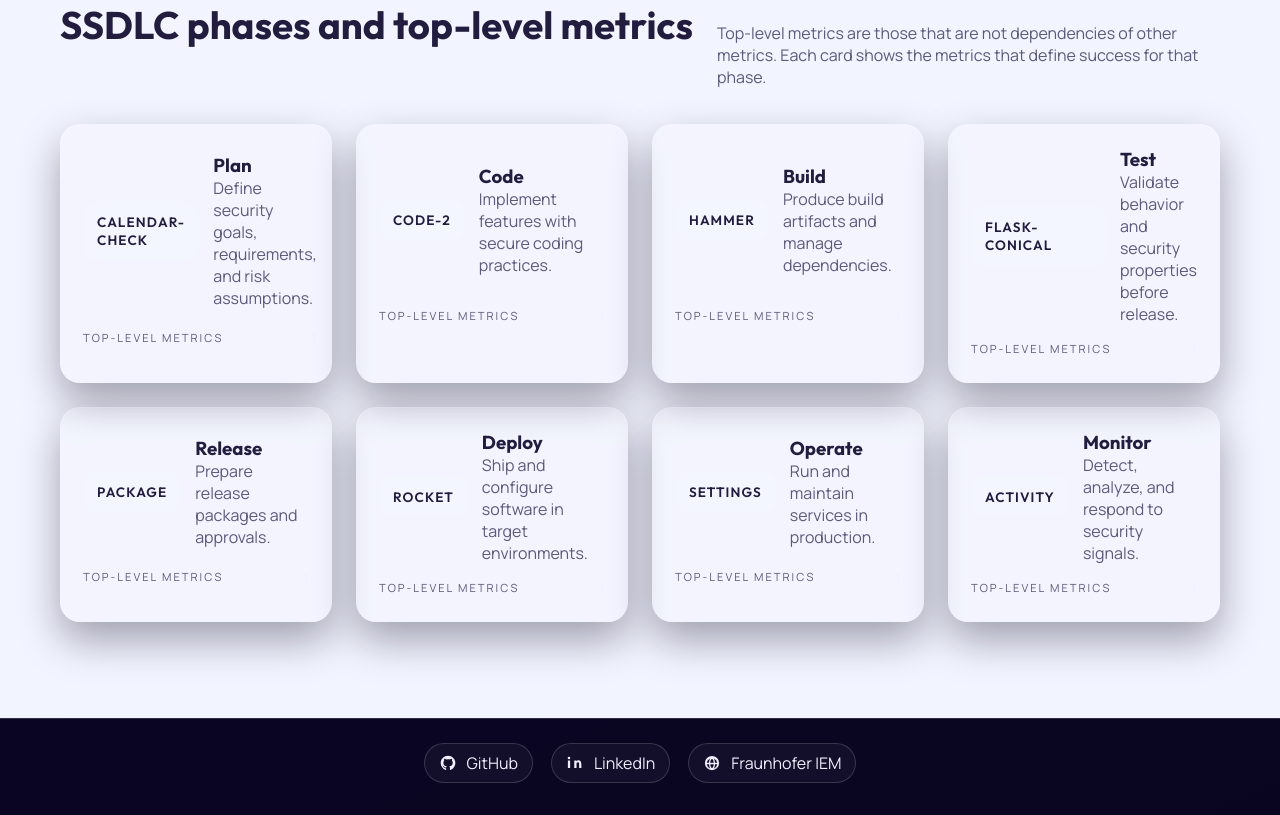
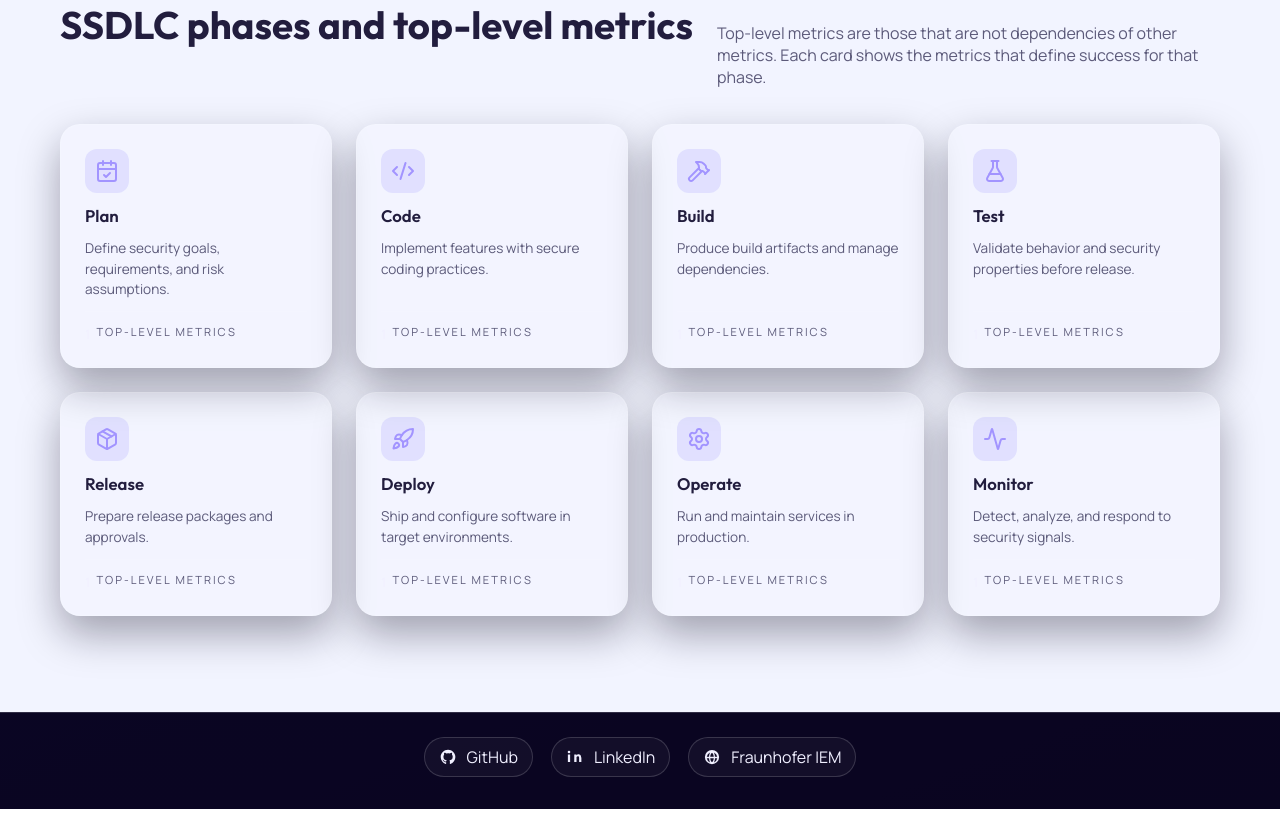
Before and after one commit to janniclas/metric-catalogue, a Vue app: page / in a window 1280 px wide. Shown: the part 840-1655 px from the top of the page. Built offline with nearby package versions, Linux system fonts and the light colour scheme.

Commit message:
update OverviewView layout and functionality, add lucide-vue-next for phase icons, and refine phase card styling

```diff
--- a/package.json
+++ b/package.json
@@ -15,6 +15,7 @@
   "dependencies": {
     "dompurify": "3.3.1",
     "gray-matter": "4.0.3",
+    "lucide-vue-next": "0.575.0",
     "marked": "17.0.3",
     "vue": "3.5.29",
     "vue-router": "5.0.3"
--- a/src/style.css
+++ b/src/style.css
@@ -526,9 +526,10 @@ button.ghost:hover,
   background: rgba(255, 255, 255, 0.08);
   border-radius: var(--radius-md);
   border: 1px solid rgba(255, 255, 255, 0.12);
-  padding: 22px;
-  display: grid;
-  gap: 16px;
+  padding: 24px;
+  display: flex;
+  flex-direction: column;
+  gap: 12px;
   box-shadow: 0 18px 40px rgba(8, 5, 26, 0.35);
   animation: rise 0.6s ease forwards;
   animation-delay: calc(var(--delay) * 90ms);
@@ -549,29 +550,41 @@ button.ghost:hover,
   background: rgba(255, 255, 255, 0.12);
 }
 
-.phase-card__header {
-  display: grid;
-  grid-template-columns: auto 1fr;
-  gap: 14px;
+.phase-card__icon {
+  display: flex;
   align-items: center;
+  justify-content: center;
+  width: 44px;
+  height: 44px;
+  border-radius: 12px;
+  background: rgba(122, 107, 255, 0.15);
+  color: rgba(162, 148, 255, 1);
+  flex-shrink: 0;
 }
 
-.phase-card__icon {
-  background: rgba(255, 255, 255, 0.1);
-  border-radius: 16px;
-  padding: 12px 14px;
-  font-family: "Outfit", sans-serif;
+.phase-card__title {
+  font-size: 1.05rem;
   font-weight: 600;
+  margin: 0;
+}
+
+.phase-card__desc {
   font-size: 0.85rem;
-  text-transform: uppercase;
-  letter-spacing: 0.08em;
+  color: var(--ink-muted);
+  line-height: 1.5;
+  margin: 0;
+  flex: 1;
 }
 
 .phase-card__meta {
   display: flex;
-  justify-content: space-between;
-  font-size: 0.85rem;
+  align-items: center;
+  gap: 6px;
+  font-size: 0.8rem;
   color: var(--ink-muted);
+  margin-top: auto;
+  padding-top: 12px;
+  border-top: 1px solid rgba(255, 255, 255, 0.08);
 }
 
 .meta-label {
--- a/src/views/OverviewView.vue
+++ b/src/views/OverviewView.vue
@@ -4,6 +4,28 @@ import { useMetricsCatalogue } from "../lib/useMetricsCatalogue";
 import { getProposeMetricUrl } from "../lib/proposeMetric";
 import type { Metric } from "../lib/metrics";
 import iconUrl from "../assets/SPHA_Icon.svg";
+import {
+  CalendarCheck,
+  Code2,
+  Hammer,
+  FlaskConical,
+  Package,
+  Rocket,
+  Settings,
+  Activity,
+} from "lucide-vue-next";
+import type { Component } from "vue";
+
+const iconMap: Record<string, Component> = {
+  "calendar-check": CalendarCheck,
+  "code-2": Code2,
+  hammer: Hammer,
+  "flask-conical": FlaskConical,
+  package: Package,
+  rocket: Rocket,
+  settings: Settings,
+  activity: Activity,
+};
 
 const { phases, metrics, loading, error, formattedUpdatedAt } = useMetricsCatalogue();
 const proposeMetricUrl = getProposeMetricUrl();
@@ -104,17 +126,14 @@ const topLevelByPhase = computed(() => {
             :style="{ '--delay': index }"
             :to="`/metrics?phase=${phase.id}`"
           >
-            <header class="phase-card__header">
-              <div class="phase-card__icon">{{ phase.icon }}</div>
-              <div>
-                <h3>{{ phase.name }}</h3>
-                <p>{{ phase.description }}</p>
-              </div>
-            </header>
-
+            <div class="phase-card__icon">
+              <component :is="iconMap[phase.icon]" :size="24" />
+            </div>
+            <h3 class="phase-card__title">{{ phase.name }}</h3>
+            <p class="phase-card__desc">{{ phase.description }}</p>
             <div class="phase-card__meta">
-              <span class="meta-label">Top-level metrics</span>
               <span class="meta-value">{{ topLevelByPhase.get(phase.id)?.length ?? 0 }}</span>
+              <span class="meta-label">top-level metrics</span>
             </div>
           </router-link>
         </div>
```
Also changed, not shown: 1 other file (tests, documents, lock files or other folders).
